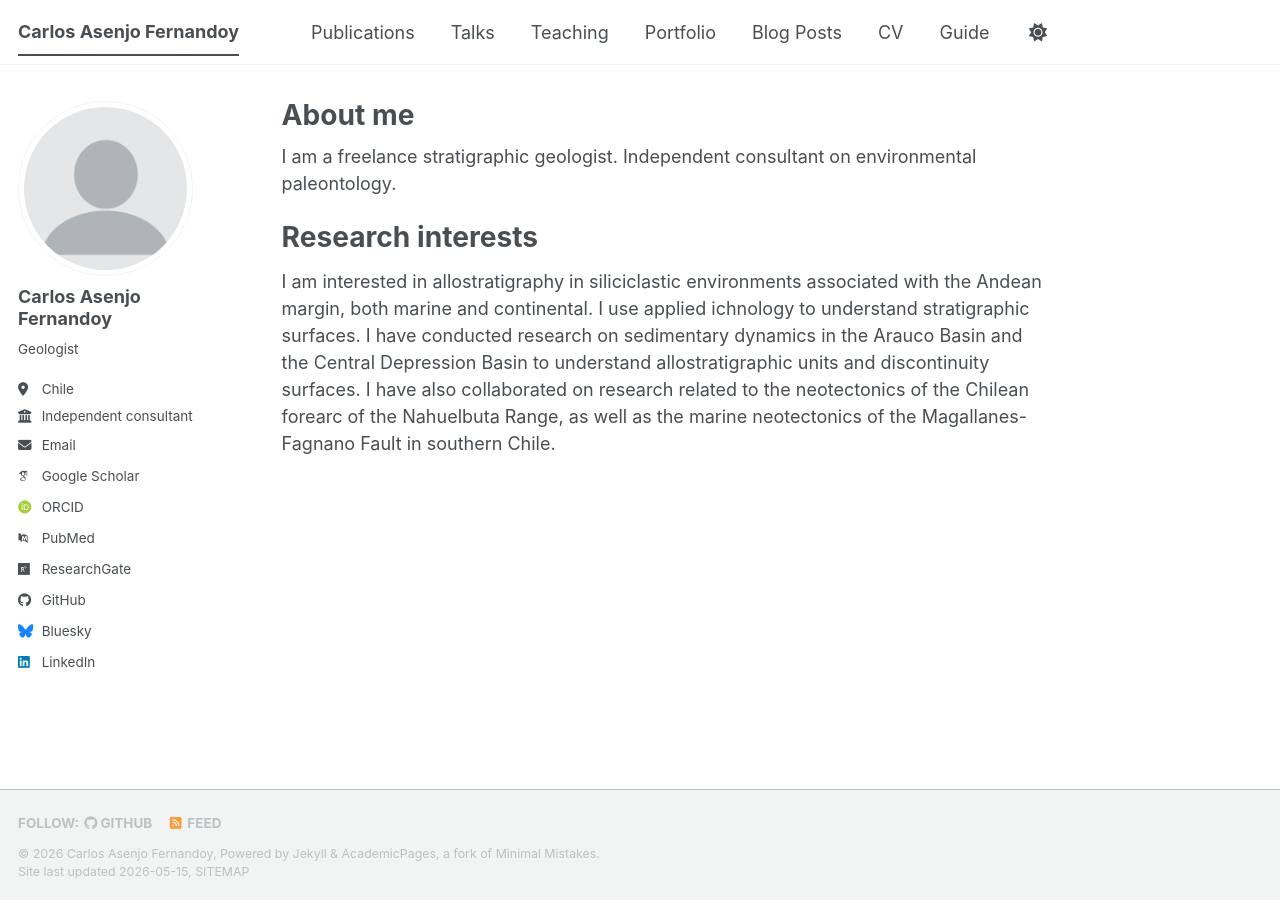
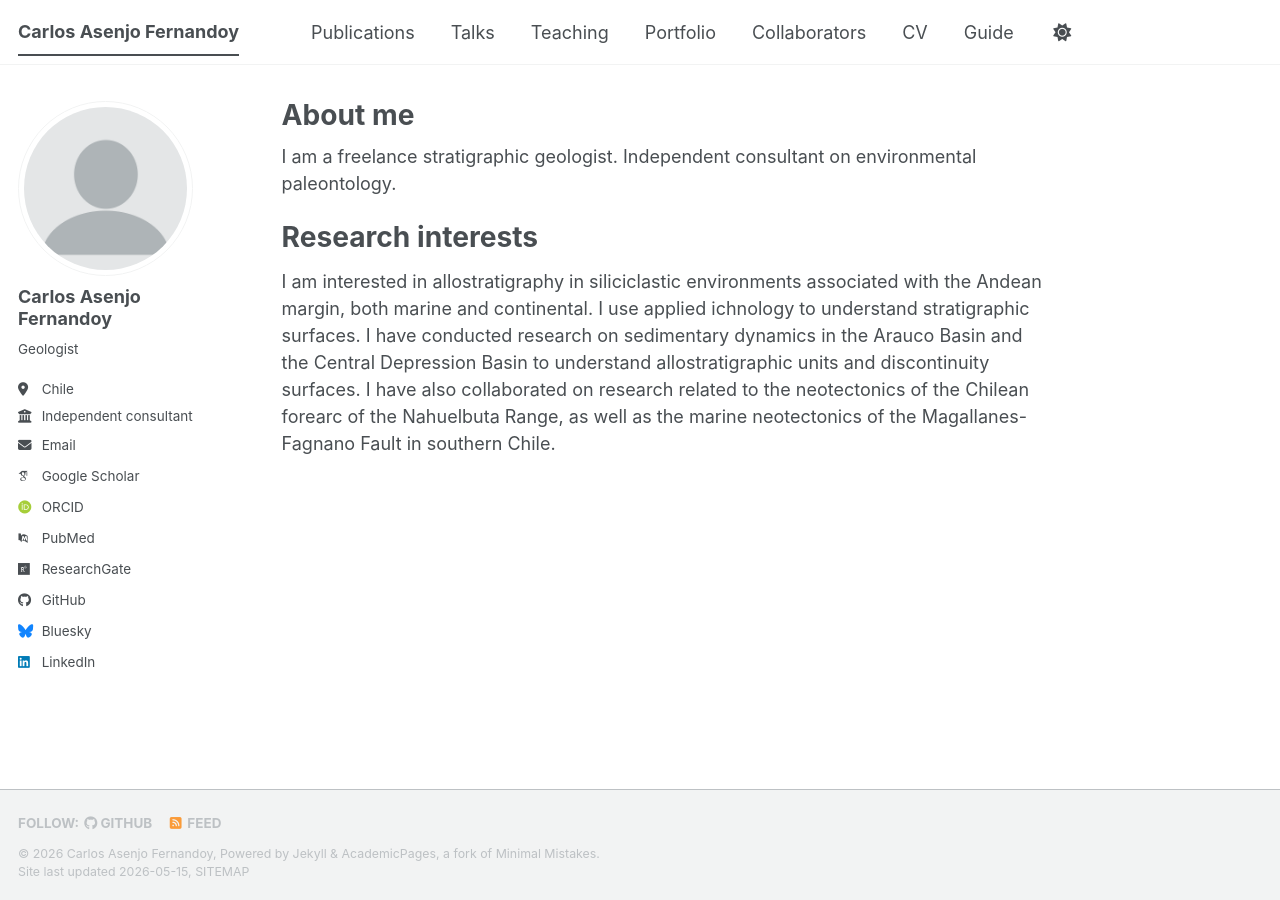
Before and after one commit to asenjocarlos/asenjocarlos.github.io, a Jekyll site: the page built from _pages/about.md, in a window 1280 px wide. Built offline with Jekyll 4.4.1, drawn with Linux system fonts in a browser that asks for light colours; some web fonts are replaced; a script bundle is joined from its source files by our own code; library files that are not in the unit come from our copies.

Commit message:
Update navigation.yml

```diff
--- a/_data/navigation.yml
+++ b/_data/navigation.yml
@@ -20,8 +20,8 @@ main:
   - title: "Portfolio"
     url: /portfolio/
 
-  - title: "Blog Posts"
-    url: /year-archive/
+  - title: "Collaborators"
+    url: /lab/
 
   - title: "CV"
     url: /cv/
```
